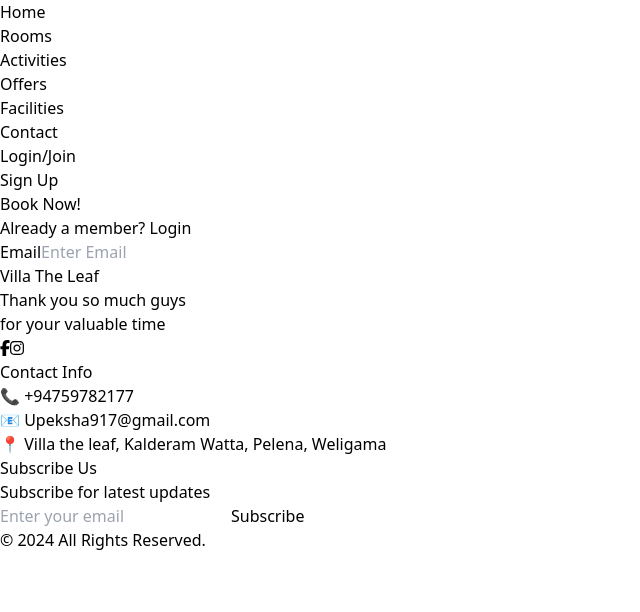
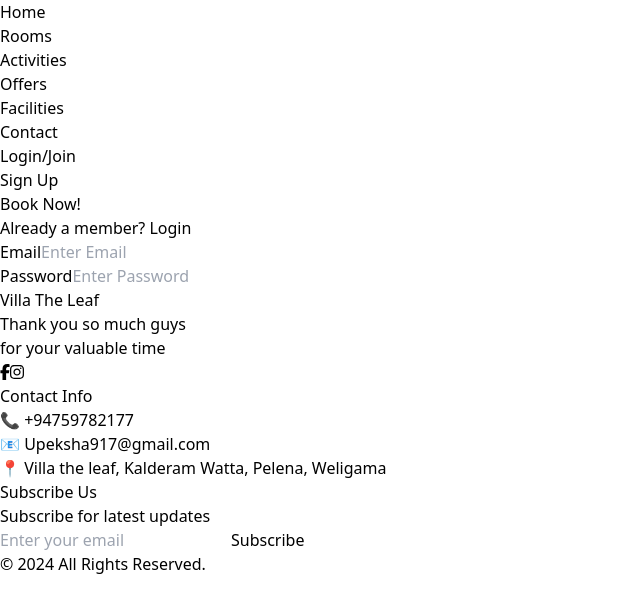
Before and after one commit to Sanduni4822/Hotel-Booking-System-New, a React (Vite) app: page /login in a window 1280 px wide. Shown: the top 612 px of the page, without its empty margins (0-640 px from the left). Built offline with nearby package versions, Linux system fonts and the light colour scheme.

Commit message:
add password part for loginform

```diff
--- a/src/pages/LoginPage.jsx
+++ b/src/pages/LoginPage.jsx
@@ -17,6 +17,18 @@ const LoginPage = () => {
               //className={`w-full p-2 border ${errors.email ? 'border-red-500' : 'border-gray-300'} rounded`}
             />
           </div>
+          <div className="mb-6">
+            <label htmlFor="password" className="block text-gray-700 mb-2">Password</label>
+            <input
+              type="password"
+              placeholder="Enter Password"
+              id="password"
+              //value={password}
+              //onChange={(e) => setPassword(e.target.value)}
+              //className={`w-full p-2 border ${errors.password ? 'border-red-500' : 'border-gray-300'} rounded`}
+            />
+          </div>
+
         </form>
       </div>
     </div>
```
